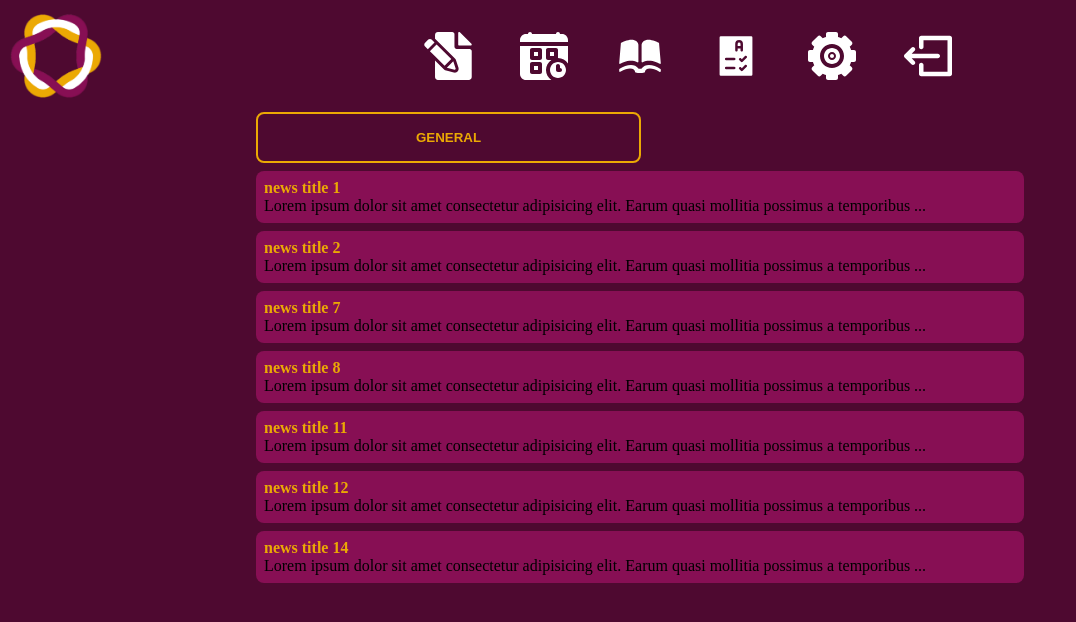
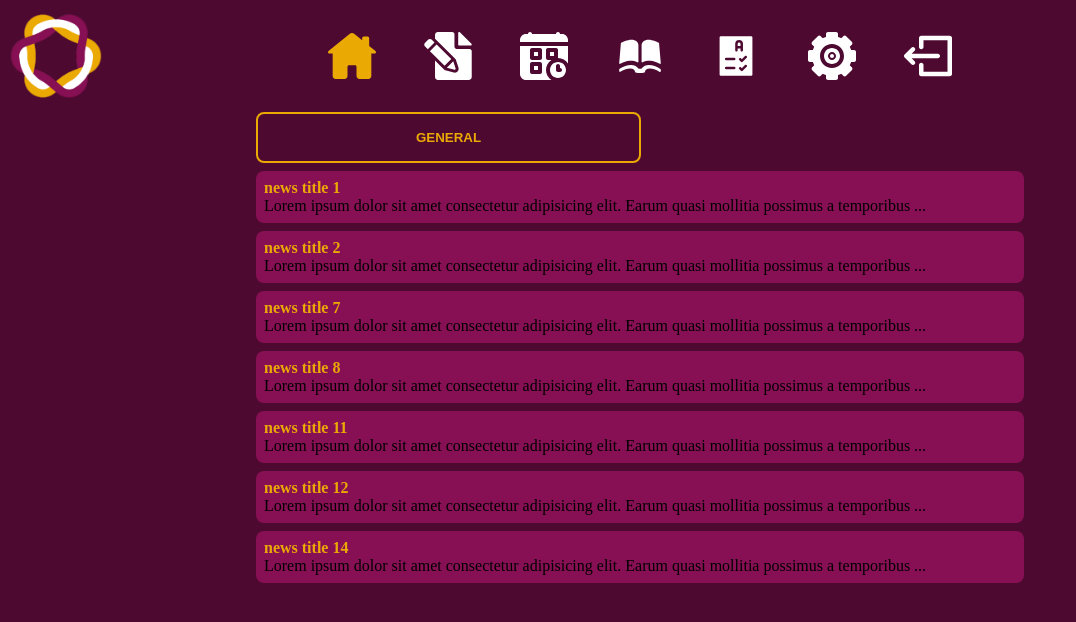
Before and after one commit to dhunjadi/vuka-v3, a React (Create React App) app: page /news in a window 1280 px wide. Shown: the top 622 px of the page, without its empty margins (0-1076 px from the left). Built offline with nearby package versions, Linux system fonts and the light colour scheme.

Commit message:
fixed navbar issues

```diff
--- a/src/components/navbar/Navbar.tsx
+++ b/src/components/navbar/Navbar.tsx
@@ -49,7 +49,15 @@ const Navbar = (): JSX.Element => {
                             <button
                                 className={`c-navbar__icons_${item.title} ${item.id === activeID && `is-active`} cursor-p`}
                                 key={item.id}
-                                onClick={() => setIsOpen(true)}
+                                onClick={(e: React.MouseEvent<HTMLButtonElement>) => {
+                                    const isLogout = e.currentTarget.className.includes('logout');
+                                    if (!isLogout) {
+                                        navigate(item.url);
+                                        setActiveID(item.id);
+                                    } else {
+                                        setIsOpen(true);
+                                    }
+                                }}
                             />
                         );
                     })}
--- a/src/pages/LoginPage.tsx
+++ b/src/pages/LoginPage.tsx
@@ -33,7 +33,7 @@ const LoginPage = (): JSX.Element => {
 
         if (found) {
             dispatch(userLoginAction(found));
-            navigate('/home');
+            navigate('/news');
         }
     };
 
--- a/src/styles/components/navbar.scss
+++ b/src/styles/components/navbar.scss
@@ -80,7 +80,7 @@
             }
         }
 
-        &_home {
+        &_news {
             &::before {
                 content: url('../assets/navbar/home.svg');
             }
--- a/src/styles/styles.css
+++ b/src/styles/styles.css
@@ -169,13 +169,13 @@ body {
     margin: 1rem 1.5rem;
   }
 }
-.c-navbar__icons_home::before {
+.c-navbar__icons_news::before {
   content: url("../assets/navbar/home.svg");
 }
-.c-navbar__icons_home.is-active::before {
+.c-navbar__icons_news.is-active::before {
   content: url("../assets/navbar/homeHover.svg");
 }
-.c-navbar__icons_home:hover::before {
+.c-navbar__icons_news:hover::before {
   content: url("../assets/navbar/homeHover.svg");
 }
 .c-navbar__icons_tasks::before {
```
